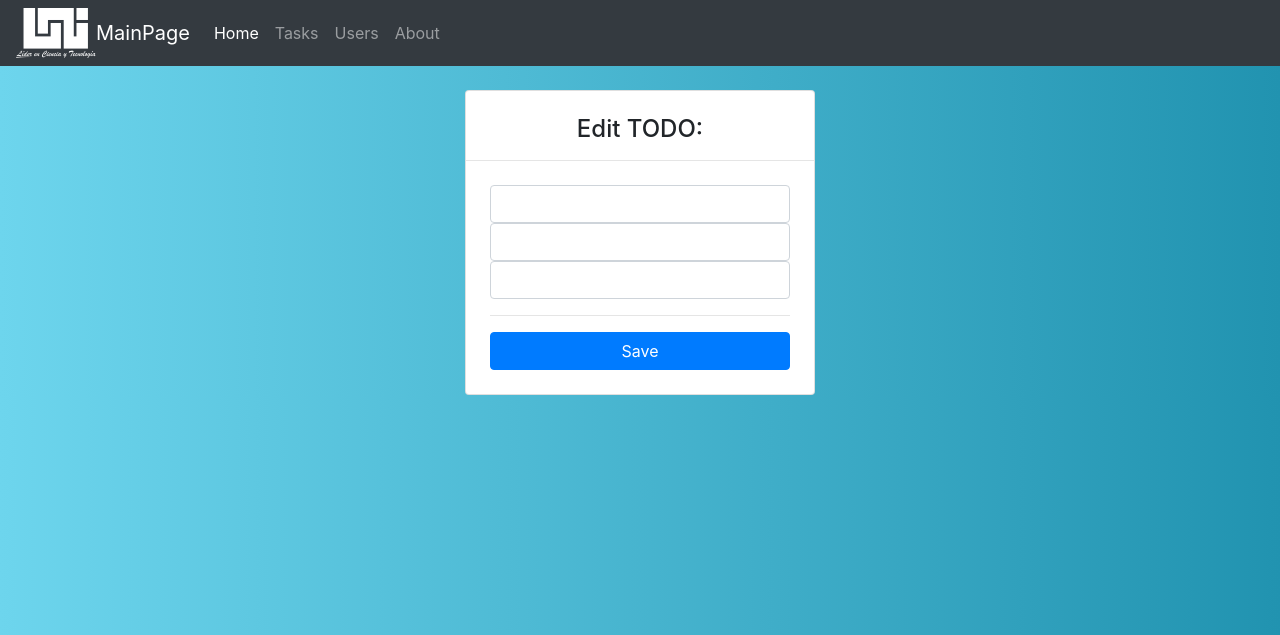
After one commit to JeffMejia/flask-html-taskapp, a Flask app: page /task/1 in a window 1280 px wide. The commit adds this page. Shown: the top 635 px of the page. Run offline with Flask 2, Linux system fonts and the light colour scheme; data that the repository does not hold is empty; some libraries are stand-ins or nearby versions.

Commit message:
Edit task is

```diff
--- a/app.py
+++ b/app.py
@@ -1,4 +1,4 @@
-from flask import Flask, request, jsonify, render_template
+from flask import Flask, request, jsonify, render_template, redirect
 from flask_sqlalchemy import SQLAlchemy
 from flask_marshmallow import Marshmallow
 
@@ -58,37 +58,36 @@ def index():
 def get_tasks():
     all_tasks = Task.query.all()
     result = tasks_schema.dump(all_tasks)
-    # return jsonify(result)
     return render_template('all_tasks.html', tasks=result, title="Task App")
 
 
-@app.route('/tasks/<int:id>', methods=['GET'])
+@app.route('/task/<int:id>', methods=['GET'])
 def get_task(id):
-    task = task_schema.jsonify(Task.query.get(id))
-    return task
+    task = Task.query.get(id)
+    return render_template('edit_task.html', task=task, title="Edit Task")
 
 
-@app.route('/tasks/<int:id>', methods=['PUT'])
+@app.route('/edit/<int:id>', methods=['POST'])
 def update_task(id):
     task = Task.query.get(id)
-    title = request.json['title']
-    description = request.json['description']
-    author = request.json['author']
+
+    title = request.form['title']
+    description = request.form['description']
+    author = request.form['author']
 
     task.title = title
     task.description = description
     task.author = author
 
     db.session.commit()
-    return task_schema.jsonify(task)
+    return redirect('/tasks')
 
 
-@app.route('/tasks/<int:id>', methods=['POST'])
-@app.route('/delete_tasks/<int:id>')
+@app.route('/delete/<int:id>', methods=['POST'])
 def delete_task(id):
     Task.query.filter_by(id=int(id)).delete()
     db.session.commit()
-    return get_tasks()
+    return redirect('/tasks')
 
 
 if __name__ == "__main__":
--- a/templates/all_tasks.html
+++ b/templates/all_tasks.html
@@ -2,12 +2,13 @@
 {%block tasks%}
 
 {% for task in tasks %}
-<form action="/tasks/{{task.id}}" method="POST" class="formcontrol">
+<form action="/delete/{{task.id}}" method="POST" class="formcontrol">
     <div class=" card border my-2 px-2">
         <div class="card-header">
             <div class="row">
                 <h5 class="col">{{task.title}}</h5>
                 <!-- <a href="/delete_tasks/{{task.id}}" method="DELETE" class="col-mx-auto btn btn-outline-danger">Delete</a> -->
+                <a href="/task/{{task.id}}" method="GET" class="btn btn-outline-success col-mx-auto">Edit</a>
                 <button type="submit" class="btn btn-outline-danger col-mx-auto">Delete</button>
             </div>
         </div>
--- /dev/null
+++ b/templates/edit_task.html
@@ -0,0 +1,31 @@
+{% extends 'layout/layout.html'%}
+{% block content %}
+<div class="d-flex justify-content-center">
+    <div class="container">
+        <div class="row pt-4">
+            <div class="col-sm pt-1">
+            </div>
+            <div class="col-sm md-4 pt-8">
+                <div class="card md-8">
+                    <form action="/edit/{{task.id}}" method="POST" class="formcontrol">
+                        <h4 class="card-title text-center mt-4">Edit TODO:</h4>
+                        <hr>
+                        <div class="formTask m-4">
+                            <input name="title" type="text" value="{{task.title}}" class="form-control">
+                            <input name="description" value="{{task.description}}" rows="4" cols="40"
+                                class="form-control">
+                            <input type="text" name="author" value="{{task.author}}" class="form-control">
+                            <hr>
+                            <button class="btn btn-primary btn-block" type="submit">Save</button>
+                        </div>
+                    </form>
+                </div>
+            </div>
+            <div class="col-sm pt-1">
+            </div>
+        </div>
+    </div>
+</div>
+
+
+{% endblock%}
--- a/templates/layout/layout.html
+++ b/templates/layout/layout.html
@@ -11,9 +11,9 @@
 
 <body>
     <nav class="navbar navbar-expand-lg navbar-dark bg-dark">
-        <img src="{{ url_for('static',filename='img/UNI-White.png')}}" width="80" height="50"
+        <img src="{{ url_for('static',filename='img/UNI-White.png')}}" href="/tasks" width="80" height="50"
             class="d-inline-block align-top" alt="" loading="lazy">
-        <a class="navbar-brand" href="#">MainPage</a>
+        <a class="navbar-brand" href="/tasks">MainPage</a>
         <button class="navbar-toggler" type="button" data-toggle="collapse" data-target="#navbarNav"
             aria-controls="navbarNav" aria-expanded="false" aria-label="Toggle navigation">
             <span class="navbar-toggler-icon"></span>
```
